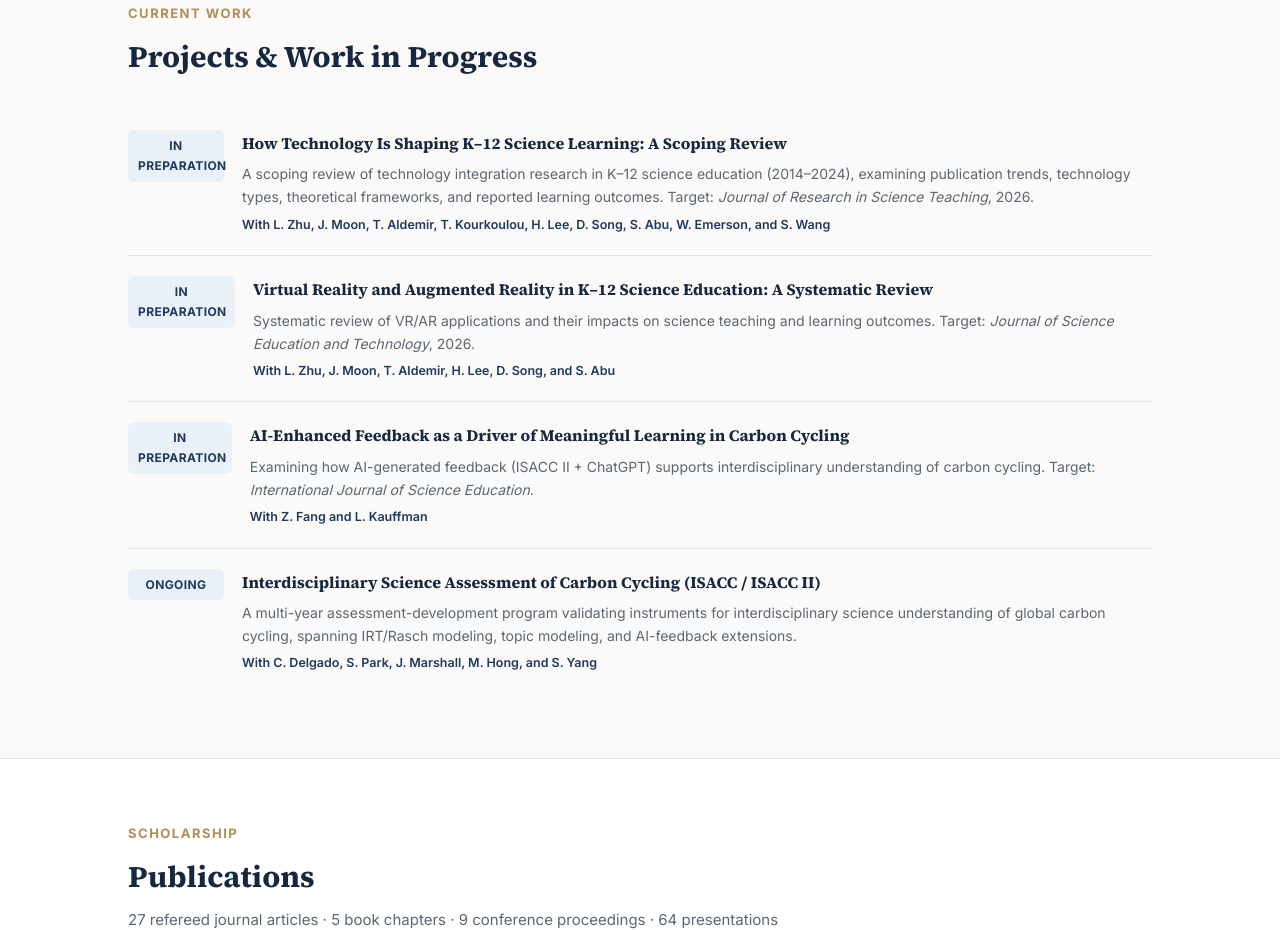
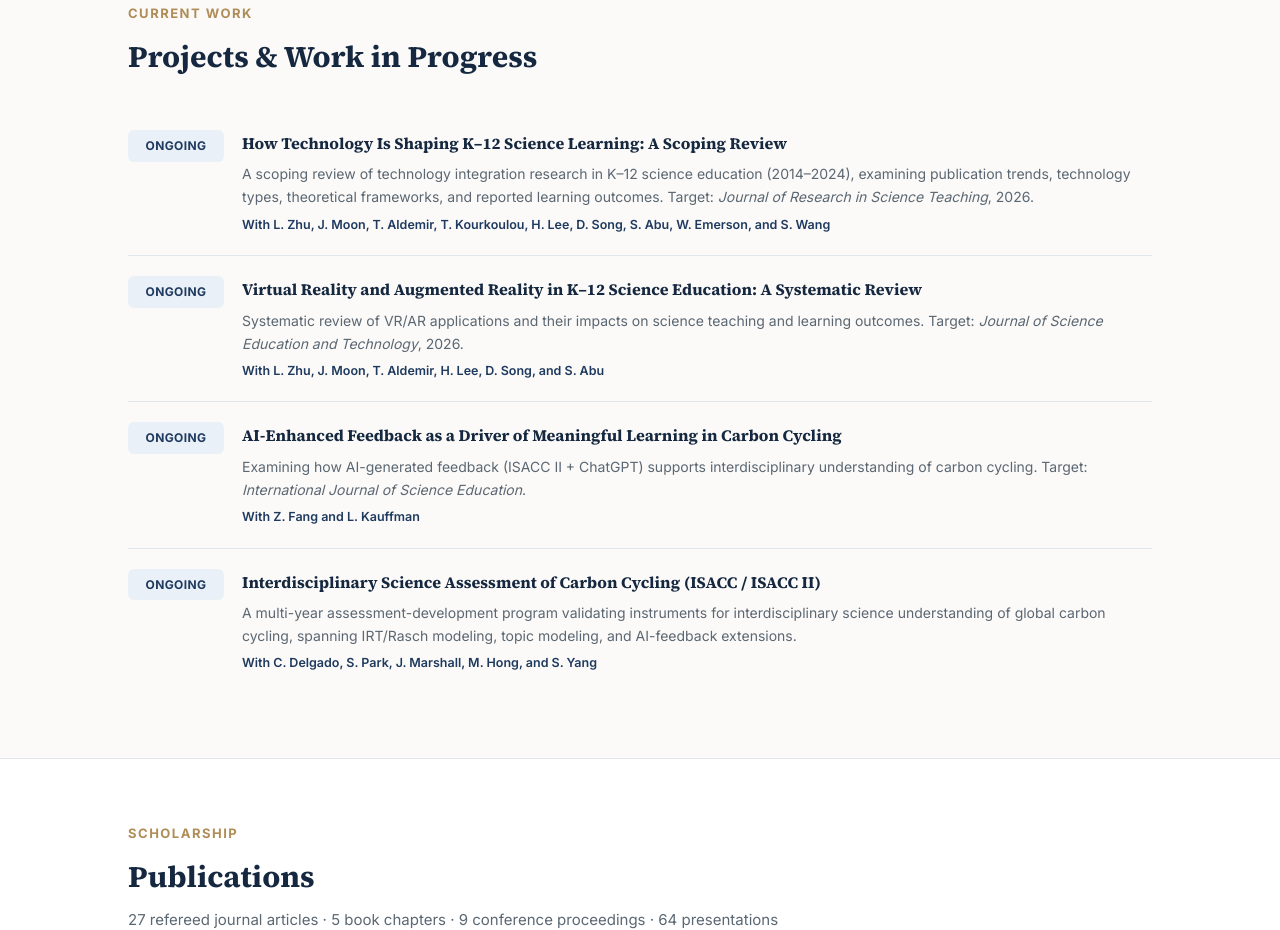
Before and after one commit to Hyesunyou/hyesun, a plain HTML site: page index.html in a window 1280 px wide. Shown: the part 1638-2568 px from the top of the page. Drawn offline with Linux system fonts and the light colour scheme.

Commit message:
Add files via upload

```diff
--- a/index.html
+++ b/index.html
@@ -274,7 +274,7 @@
     <h2 class="sec-title">Projects &amp; Work in Progress</h2>
 
     <div class="project">
-      <div class="tag">In Preparation</div>
+      <div class="tag">Ongoing</div>
       <div>
         <h4>How Technology Is Shaping K&ndash;12 Science Learning: A Scoping Review</h4>
         <p>A scoping review of technology integration research in K&ndash;12 science education (2014&ndash;2024),
@@ -285,7 +285,7 @@
     </div>
 
     <div class="project">
-      <div class="tag">In Preparation</div>
+      <div class="tag">Ongoing</div>
       <div>
         <h4>Virtual Reality and Augmented Reality in K&ndash;12 Science Education: A Systematic Review</h4>
         <p>Systematic review of VR/AR applications and their impacts on science teaching and learning outcomes.
@@ -295,7 +295,7 @@
     </div>
 
     <div class="project">
-      <div class="tag">In Preparation</div>
+      <div class="tag">Ongoing</div>
       <div>
         <h4>AI-Enhanced Feedback as a Driver of Meaningful Learning in Carbon Cycling</h4>
         <p>Examining how AI-generated feedback (ISACC II + ChatGPT) supports interdisciplinary understanding of
```
